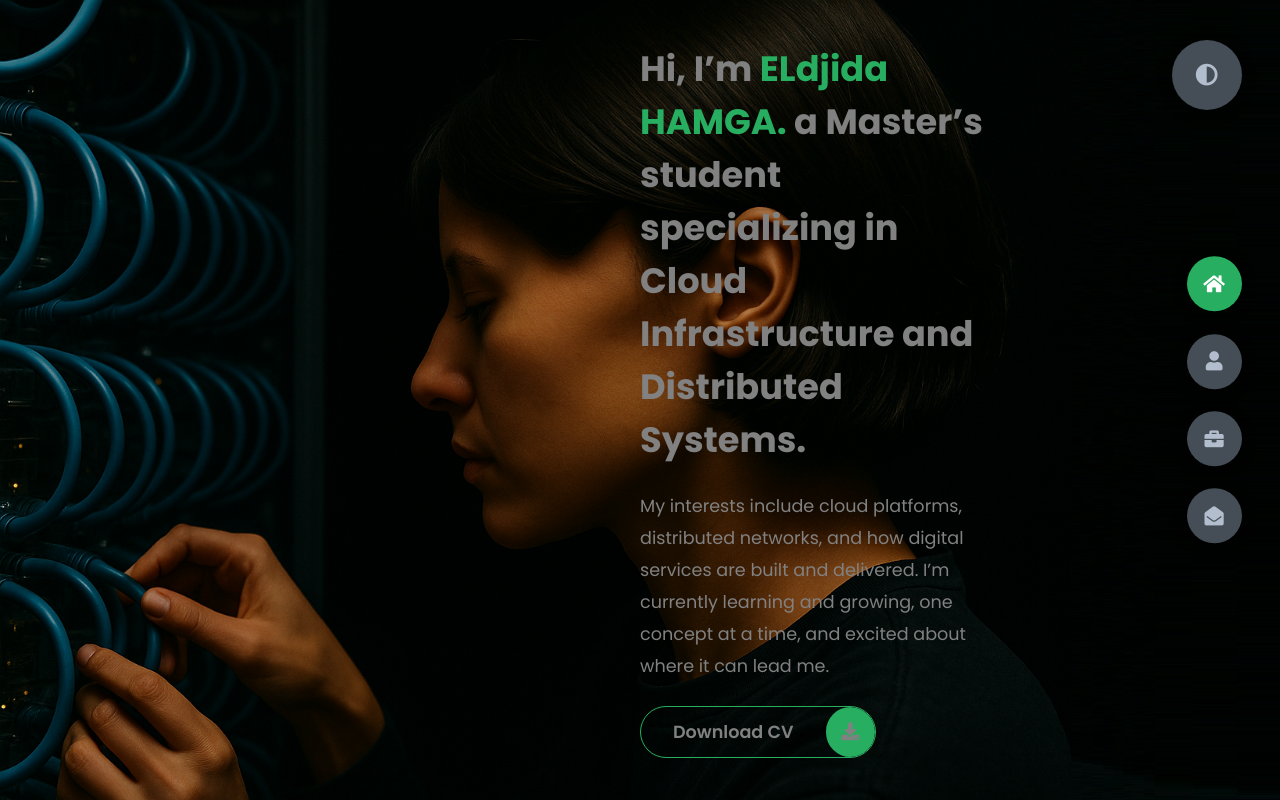
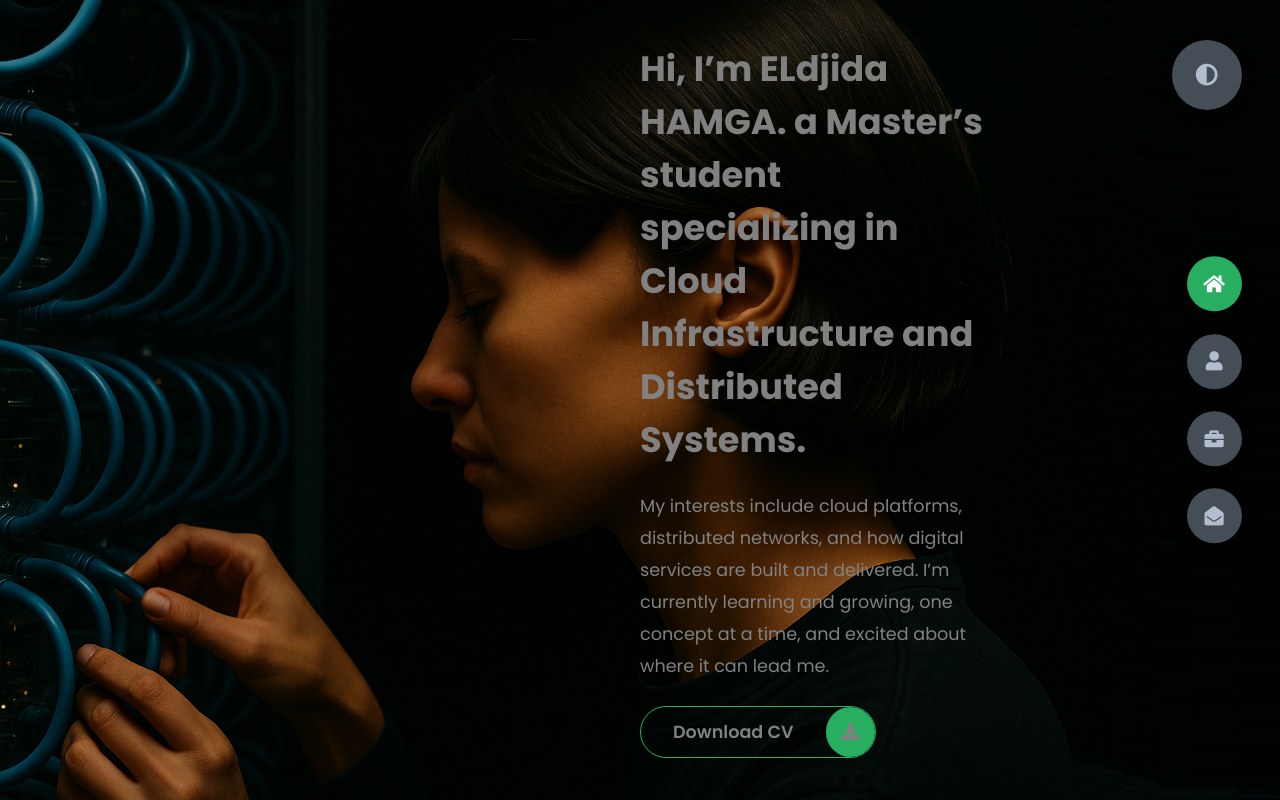
Before and after one commit to hamgaeldjida/portfolio, a Django app: template templates/test.html in a window 1280 px wide. Run offline with Django 5.2, Linux system fonts and the light colour scheme; the template is opened without the code that fills it, so the values that code supplies are empty.

Commit message:
change styles - 5

```diff
--- a/static/css/styles.css
+++ b/static/css/styles.css
@@ -223,7 +223,7 @@ section {
 }
 
 .header-content .right-header .name span {
-    color: var(--color-secondary);
+    color: #818081;
 }
 
 .header-content .right-header p {
```
